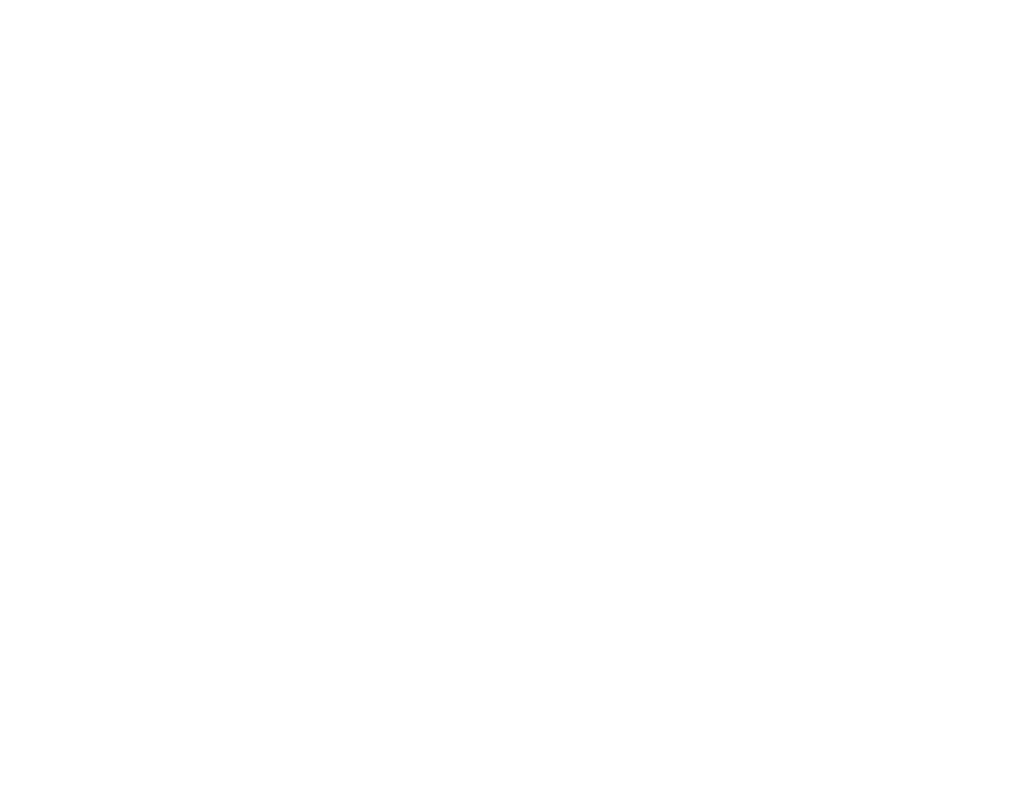
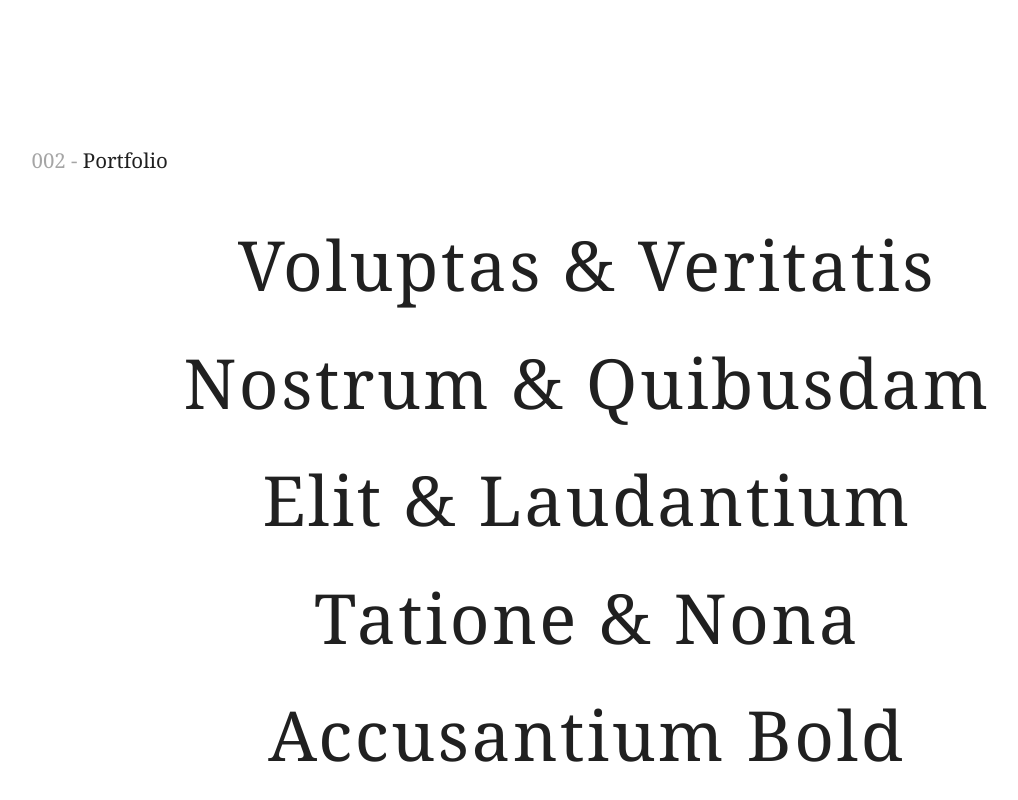
Before and after one commit to MathisHumbert/bella-react-clone, a React (Vite) app: page / in a window 1280 px wide. Shown: the part 1554-2354 px from the top of the page, without its empty margins (53-1071 px from the left). Before the commit the page ends 1600 px from the top, so only its background shows below. Built offline with nearby package versions, Linux system fonts and the light colour scheme.

Commit message:
portfolio is done

```diff
--- a/src/App.tsx
+++ b/src/App.tsx
@@ -2,6 +2,7 @@
 import Header from './components/Header';
 import Hero from './components/Hero';
 import RevealGallery from './components/RevealGallery';
+import Portfolio from './components/Portfolio';
 
 function App() {
   return (
@@ -9,6 +10,7 @@
       <Header />
       <Hero />
       <RevealGallery />
+      <Portfolio />
     </Layout>
   );
 }
--- /dev/null
+++ b/src/components/Portfolio.tsx
@@ -0,0 +1,234 @@
+import { useEffect } from 'react';
+import gsap from 'gsap';
+import styled from 'styled-components';
+
+export default function Portfolio() {
+  useEffect(() => {
+    const links = gsap.utils.toArray(
+      '.portfolio__categories a'
+    ) as HTMLElement[];
+    const porfolioContainer = document.querySelector('.portfolio__categories')!;
+    const largeImageContainer = document.querySelector('.portfolio__image--l');
+    const smallImageContainer = document.querySelector('.portfolio__image--s');
+    const largeImageInside = document.querySelector(
+      '.portfolio__image--l .image__inside'
+    );
+    const smallImageInside = document.querySelector(
+      '.portfolio__image--s .image__inside'
+    );
+    const fillBackground = document.querySelector('.fill__background');
+
+    const onMouseEnter = (e: any) => {
+      const { color, imagelarge, imagesmall } = e.target.dataset;
+
+      const siblings = links.filter((link) => link !== e.target);
+
+      const tl = gsap.timeline();
+
+      tl.set(largeImageInside, { backgroundImage: `url(${imagelarge})` })
+        .set(smallImageInside, {
+          backgroundImage: `url(${imagesmall})`,
+        })
+        .set(e.target, { zIndex: 3 })
+        .set(siblings, { zIndex: 0 })
+        .to(
+          [largeImageContainer, smallImageContainer],
+          {
+            autoAlpha: 1,
+            duration: 1,
+          },
+          0
+        )
+        .to(e.target, { color: '#fff' }, 0)
+        .to(
+          siblings,
+          {
+            color: '#fff',
+            opacity: 0.2,
+          },
+          0
+        )
+        .to(
+          fillBackground,
+          {
+            backgroundColor: color,
+            ease: 'none',
+          },
+          0
+        );
+    };
+
+    const onMouseLeave = () => {
+      const tl = gsap.timeline();
+
+      gsap.set(links, { zIndex: 1 });
+
+      tl.to([largeImageContainer, smallImageContainer], {
+        autoAlpha: 0,
+        duration: 1,
+      })
+        .to(links, { color: '#000', opacity: 1 }, 0)
+        .to(
+          fillBackground,
+          { backgroundColor: 'rgb(172, 183, 174)', ease: 'none' },
+          0
+        );
+    };
+
+    const onMouseMove = (e: any) => {
+      const { clientY } = e;
+      const imageY = porfolioContainer.clientHeight - clientY;
+
+      gsap.to(largeImageContainer, {
+        y: -imageY / 6,
+        duration: 1.2,
+        ease: 'power3.out',
+      });
+
+      gsap.to(smallImageContainer, {
+        duration: 1.5,
+        y: -imageY / 3,
+        ease: 'power3.out',
+      });
+    };
+
+    links.forEach((link) => {
+      link.addEventListener('mouseenter', onMouseEnter);
+      link.addEventListener('mouseleave', onMouseLeave);
+      link.addEventListener('mousemove', onMouseMove);
+    });
+
+    return () => {
+      links.forEach((link) => {
+        link.removeEventListener('mouseenter', onMouseEnter);
+        link.removeEventListener('mouseleave', onMouseLeave);
+        link.removeEventListener('mousemove', onMouseMove);
+      });
+    };
+  }, []);
+
+  return (
+    <Wrapper>
+      <h2 className='portfolio__heading'>
+        <span>002 -</span> Portfolio
+      </h2>
+      <div className='portfolio__categories'>
+        <a
+          href='/'
+          data-imagelarge='img_portfolio-01-480-720.jpg'
+          data-imagesmall='img_portfolio-02-480-720.jpg'
+          data-color='#b3a8b3'
+        >
+          Voluptas & Veritatis
+        </a>
+        <a
+          href='/'
+          data-imagelarge='img_portfolio-02-480-720.jpg'
+          data-imagesmall='img_portfolio-01-480-720.jpg'
+          data-color='#bab6a8'
+        >
+          Nostrum & Quibusdam
+        </a>
+        <a
+          href='/'
+          data-imagelarge='img_portfolio-01-480-720.jpg'
+          data-imagesmall='img_portfolio-02-480-720.jpg'
+          data-color='#a0abb4'
+        >
+          Elit & Laudantium
+        </a>
+        <a
+          href='/'
+          data-imagelarge='img_portfolio-02-480-720.jpg'
+          data-imagesmall='img_portfolio-01-480-720.jpg'
+          data-color='#a3b1ae'
+        >
+          Tatione & Nona
+        </a>
+        <a
+          href='/'
+          data-imagelarge='img_portfolio-01-480-720.jpg'
+          data-imagesmall='img_portfolio-02-480-720.jpg'
+          data-color='#afaba2'
+        >
+          Accusantium Bold
+        </a>
+      </div>
+      <div className='portfolio__image--l'>
+        <div className='image__inside'></div>
+      </div>
+      <div className='portfolio__image--s'>
+        <div className='image__inside'></div>
+      </div>
+    </Wrapper>
+  );
+}
+
+const Wrapper = styled.section`
+  padding: var(--v-spacing) 0;
+  margin-top: var(--v-spacing);
+  position: relative;
+
+  .portfolio__heading {
+    position: absolute;
+    top: 0;
+    left: var(--h-gutter);
+    margin: 0.83em 0;
+    color: var(--text-dark-color);
+    font-family: var(--font-headings);
+    font-weight: 400;
+    font-size: 1.6vw;
+
+    span {
+      opacity: 0.4;
+    }
+  }
+
+  .portfolio__categories {
+    display: flex;
+    flex-direction: column;
+
+    a {
+      margin: auto;
+      font-size: 5.4vw;
+      font-family: var(--font-headings);
+      color: var(--text-dark-color);
+      letter-spacing: 0.2vw;
+      text-decoration: none;
+    }
+  }
+
+  .portfolio__image--l,
+  .portfolio__image--s {
+    position: absolute;
+    overflow: hidden;
+    background-color: #000;
+    pointer-events: none;
+    visibility: hidden;
+  }
+
+  .portfolio__image--l {
+    top: 11vh;
+    left: 24vw;
+    width: 28vw;
+    padding-bottom: 41.66vw;
+  }
+
+  .portfolio__image--s {
+    width: 15vw;
+    top: 25vh;
+    left: 54vw;
+    padding-bottom: 20vw;
+  }
+
+  .image__inside {
+    position: absolute;
+    top: -10%;
+    left: 0;
+    width: 100%;
+    height: 115%;
+    background-size: cover;
+    opacity: 0.8;
+    z-index: 2;
+  }
+`;
--- a/src/components/RevealGallery.tsx
+++ b/src/components/RevealGallery.tsx
@@ -23,8 +23,6 @@
           ease: 'power4.out',
         },
       });
-
-      console.log(e.target.getAttribute('data-color'));
 
       tl.to(title, { y: '-27px' })
         .to([paragraph, paragraphMask, imageContainer, imageMask], { y: 0 }, 0)
@@ -58,7 +56,12 @@
       tl.to(title, { y: 0 })
         .to([paragraphMask, imageContainer], { y: '-101%' }, 0)
         .to([paragraph, imageMask], { y: '100%' }, 0)
-        .to(image, { scale: 1.2, duration: 1.1 }, 0);
+        .to(image, { scale: 1.2, duration: 1.1 }, 0)
+        .to(
+          fillBackground,
+          { backgroundColor: 'rgb(172, 183, 174)', ease: 'none' },
+          0
+        );
     };
 
     galleries.forEach((gallery) => {
```
